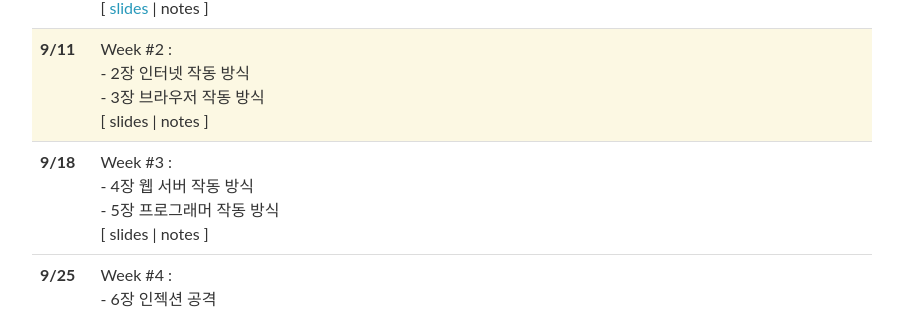
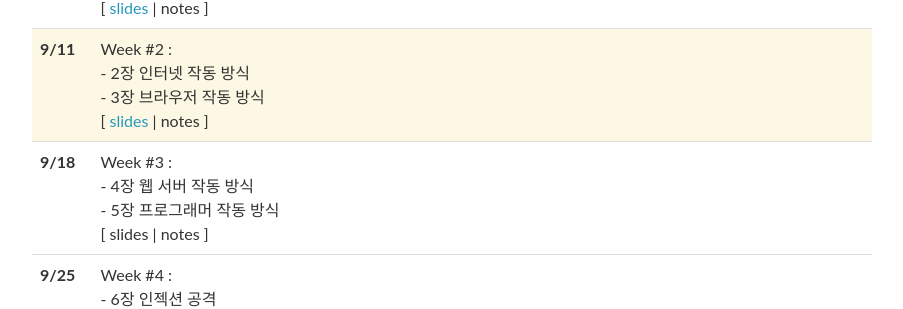
Before and after one commit to 2023-aaronkr/dju-sec, a Jekyll site: the page built from _pages/lectures.md, in a window 1280 px wide and 900 px high. Shown: the part 298-607 px from the top of the window, without its empty margins (188-1091 px from the left). Built offline with Jekyll 4.4.1, drawn with Linux system fonts in a browser that asks for light colours; nearby versions of some CDN libraries; comment, search, counter and statistics services are not loaded; part of the change alters nothing that is shown.

```diff
--- a/_data/lectures.yml
+++ b/_data/lectures.yml
@@ -12,7 +12,7 @@
   title: >
     - 2장 인터넷 작동 방식 <br />
     - 3장 브라우저 작동 방식
-  slides:
+  slides: "https://docs.google.com/presentation/d/1ZfXCRp8I9h6aS6FBCTm3Do6GxtHFwg88MA7DaoSbMq8/edit?usp=sharing"
   readings:
   logistics:
 
```
